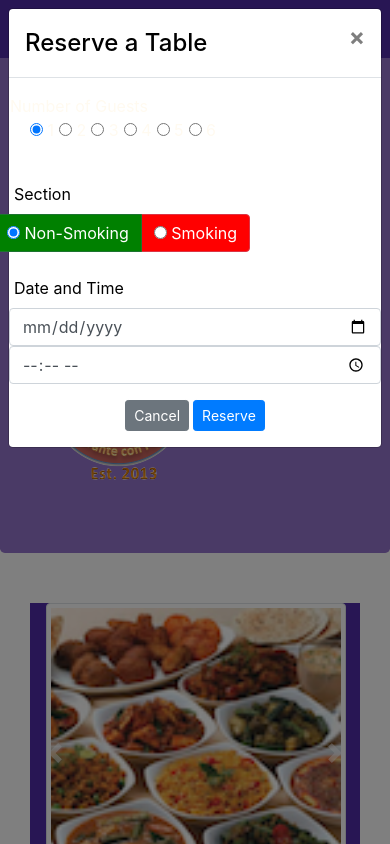
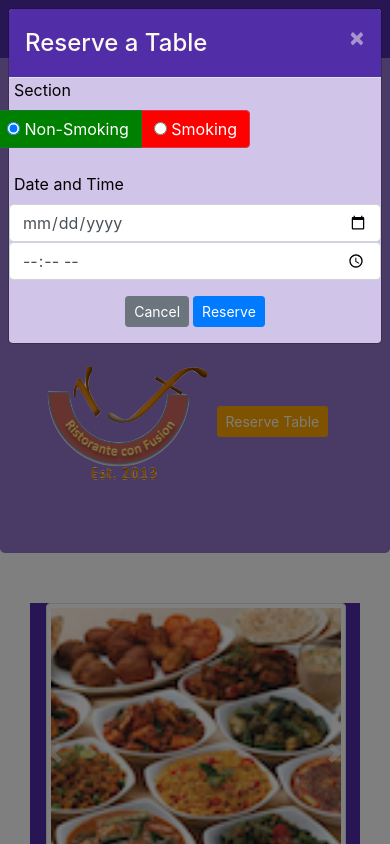
Before and after one commit to kitfud/CourseraBootstrapCourse, a website: page index.html in a window 390 px wide. Both pictures are taken after a click on the button "Reserve Table". Shown: the top 844 px of the page. Drawn offline with nearby package versions, Linux system fonts and the light colour scheme.

Commit message:
week 4 assignment submission complete

```diff
--- a/css/styles.scss
+++ b/css/styles.scss
@@ -31,6 +31,21 @@ $carousel-item-height: 300px;
     background: $background-light ;
     color:floralwhite;
 }
+
+
+.modal-content{
+    background-color:$background-pale;
+    .modal-header{
+        background-color: $background-dark;
+        color: floralwhite;
+        .close{
+            color:floralwhite;
+        }
+
+
+    }
+}
+
 
 address{
     font-size:80%;
--- a/index.html
+++ b/index.html
@@ -31,7 +31,7 @@
                     <li class="nav-item"><a class="nav-link" href="./contactus.html"><span class="fa fa-address-card fa-lg"></span> Contact</a></li>
             </ul>
             <span class="navbar-text">
-                <a data-toggle="modal" data-target = "#loginModal">
+                <a id="loginButton">
                     <span class="fa fa-sign-in"></span> Login
                 </a>
             </span>
@@ -39,6 +39,52 @@
 
         </div>
     </nav>
+
+    <div id="reservationModal" class = "modal fade" role = "dialog">
+        <div class= "modal-dialog modal-lg" role="content">
+            <div class="modal-content">
+                <div class="modal-header">
+                    <h4 class="modal-title">Reserve a Table</h4>
+                <button type="button" class="close" data-dismiss="modal">
+                    &times;
+                </button>
+                </div>
+
+
+                        <div class="form-group row" >
+                            <label for="reservation" class="col-12col-sm-2 col-md-2" style="margin-left:5px; color:black">Section</label>
+                            <div class="btn-group" data-toggle="buttons">
+
+                                <label class="btn btn-success active" style="background:green ;color:white">
+                                  <input type="radio" checked name="options" id="non-smoking" autocomplete="off"> Non-Smoking
+                                </label>
+                                <label class="btn btn-danger" style="background:red ;color:white">
+                                  <input type="radio" name="options" id="smoking" autocomplete="off" > Smoking
+                                </label>
+                              </div>
+                        </div>
+
+                        <div class="form-group row">
+                            <label for="reservation" class="col-12col-sm-2 col-md-2" style="margin-left:5px; color:black">Date and Time </label>
+                            <div class="col-12 col-sm-5 col-md-4">
+                                <input type="date" class="form-control" id="date" name="date" placeholder="Date">
+                            </div>
+                            <div class="col-12 col-sm-7 col-md-5">
+                                <input type="time" class="form-control" id="time" name="time" placeholder="Time">
+                            </div>
+                        </div>
+
+
+                        <div class="form-group row align-self-center" >
+                            <button type="button" class="btn btn-secondary btn-sm " data-dismiss="modal">Cancel</button>
+                            <button type="submit" class="btn btn-primary btn-sm ml-1">Reserve</button>
+                        </div>
+
+                    </form>
+
+                </div>
+            </div>
+        </div>
 
     <div id="loginModal" class = "modal fade" role = "dialog">
         <div class= "modal-dialog modal-lg" role="content">
@@ -94,79 +140,10 @@
                     class="img-fluid"
                     >
 
-                <a class="btn btn-sm" style="background:orange" role="button"
-                data-toggle="modal" data-target = "#reservationModal">Reserve Table</a>
-
-                <div id="reservationModal" class = "modal fade" role = "dialog">
-                    <div class= "modal-dialog modal-lg" role="content">
-                        <div class="modal-content">
-                            <div class="modal-header">
-                                <h4 class="modal-title" style="color:black">Reserve a Table</h4>
-                            <button type="button" class="close" data-dismiss="modal">
-                                &times;
-                            </button>
-                            </div>
-                            <div class="modal-body">
-                                <form class="formStyle">
-                                    <div class="form-group row">
-                                        <span style="margin-right: 10px">Number of Guests</span>
-                                        <div class="form-check form-check-inline"style="margin-left:20px">
-                                            <label class="form-check-input">
-                                              <input type="radio" name="reservation" id="1" autocomplete="off" checked> 1
-                                            </label>
-                                            <label class="form-check-input">
-                                              <input type="radio" name="reservation" id="2" autocomplete="off"> 2
-                                            </label>
-                                            <label class="form-check-input">
-                                              <input type="radio" name="reservation" id="3" autocomplete="off"> 3
-                                            </label>
-                                            <label class="form-check-input">
-                                                <input type="radio" name="reservation" id="4" autocomplete="off"> 4
-                                              </label>
-                                              <label class="form-check-input">
-                                                <input type="radio" name="reservation" id="5" autocomplete="off"> 5
-                                              </label>
-                                              <label class="form-check-input">
-                                                <input type="radio" name="reservation" id="6" autocomplete="off"> 6
-                                              </label>
-                                            </div>
-                                          </div>
-                                    </div>
-
-                                    <div class="form-group row">
-                                        <label for="reservation" class="col-12col-sm-2 col-md-2" style="margin-left:5px; color:black">Section</label>
-                                        <div class="btn-group" data-toggle="buttons">
-
-                                            <label class="btn btn-success active" style="background:green ;color:white">
-                                              <input type="radio" checked name="options" id="non-smoking" autocomplete="off"> Non-Smoking
-                                            </label>
-                                            <label class="btn btn-danger" style="background:red ;color:white">
-                                              <input type="radio" name="options" id="smoking" autocomplete="off" > Smoking
-                                            </label>
-                                          </div>
-                                    </div>
-
-                                    <div class="form-group row">
-                                        <label for="reservation" class="col-12col-sm-2 col-md-2" style="margin-left:5px; color:black">Date and Time </label>
-                                        <div class="col-12 col-sm-5 col-md-4">
-                                            <input type="date" class="form-control" id="date" name="date" placeholder="Date">
-                                        </div>
-                                        <div class="col-12 col-sm-7 col-md-5">
-                                            <input type="time" class="form-control" id="time" name="time" placeholder="Time">
-                                        </div>
-                                    </div>
+                <a class="btn btn-sm" id= "reserveButton" style="background:orange" role="button"
+                >Reserve Table</a>
 
 
-                                    <div class="form-group row align-self-center" >
-                                        <button type="button" class="btn btn-secondary btn-sm " data-dismiss="modal">Cancel</button>
-                                        <button type="submit" class="btn btn-primary btn-sm ml-1">Reserve</button>
-                                    </div>
-
-                                </form>
-
-                            </div>
-                        </div>
-                    </div>
                 </div>
 
 
@@ -339,6 +316,17 @@
  <script src="node_modules/bootstrap/dist/js/bootstrap.min.js"></script>
  <script>
     $(document).ready(function(){
+
+        $("#reserveButton").click(function(){
+            $('#reservationModal').modal('show')
+        })
+
+        $("#loginButton").click(function(){
+            $('#loginModal').modal('show')
+        })
+
+
+
         $("#mycarousel").carousel( { interval: 2000 } );
         $("#carouselButton").click(function(){
             if ($("#carouselButton").children("span").hasClass('fa-pause')) {
```
Also changed, not shown: css/styles.css.
